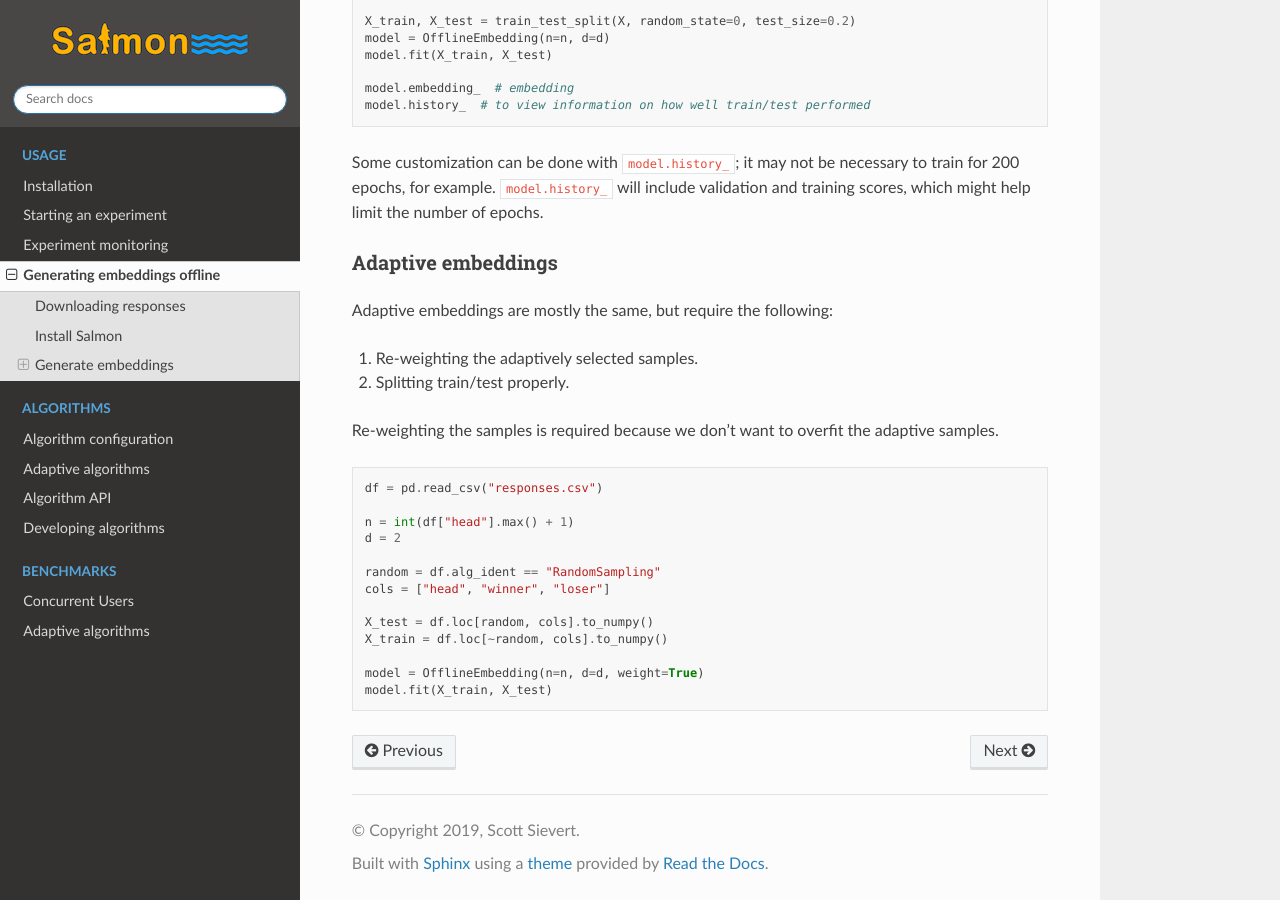
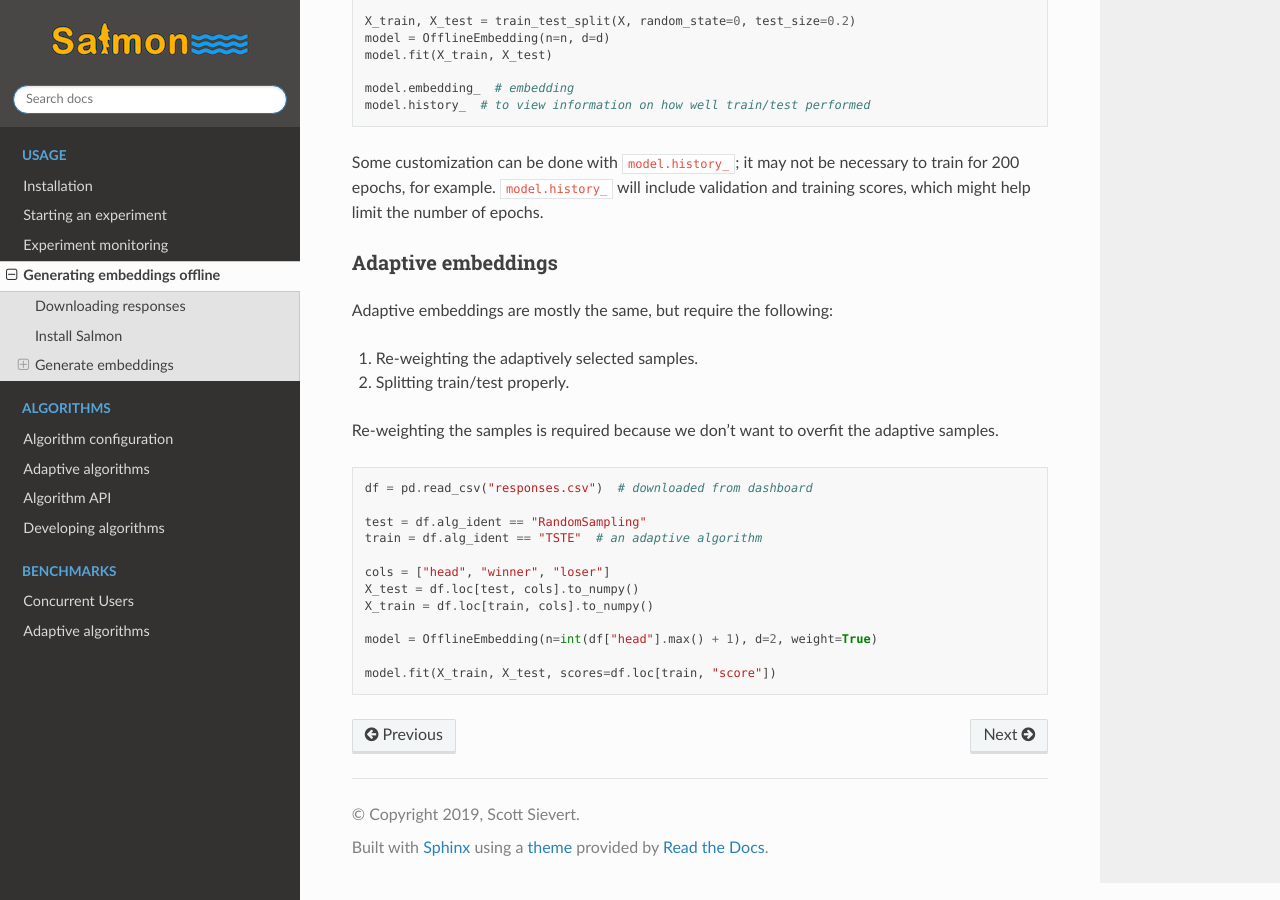
Before and after one commit to stsievert/salmon, a Sphinx documentation site: the page built from docs/source/offline.rst, in a window 1280 px wide and 900 px high, scrolled down 1102 px. Built offline with Sphinx 7.4.7 and the Read the Docs theme 2.0.0, drawn with Linux system fonts in a browser that asks for light colours.

```diff
--- a/docs/source/installation.rst
+++ b/docs/source/installation.rst
@@ -20,9 +20,9 @@ Experimentalist
    Community AMIs after searching "Salmon".
 6. Select an appropriate instance type.
 
-    * ``t3.large`` is recommended for passive algorithms (i.e, random sampling
-      or round robin).
-    * ``t2.2xlarge`` is recommended for adaptive algorithms (e.g, TSTE).
+    * ``t3.large`` is recommended for passive algorithms (i.e, random sampling).
+    * ``t3.xlarge`` is recommended for adaptive algorithms (e.g, TSTE).
+    * (note: https://ec2instances.info/ is a great resource to check costs)
 
 7. Don't click the big blue button yet. Continue to the rules page, and add
    these rules:
--- a/docs/source/offline.rst
+++ b/docs/source/offline.rst
@@ -76,16 +76,15 @@ adaptive samples.
 
 .. code-block:: python
 
-   df = pd.read_csv("responses.csv")
+   df = pd.read_csv("responses.csv")  # downloaded from dashboard
 
-   n = int(df["head"].max() + 1)
-   d = 2
+   test = df.alg_ident == "RandomSampling"
+   train = df.alg_ident == "TSTE"  # an adaptive algorithm
 
-   random = df.alg_ident == "RandomSampling"
    cols = ["head", "winner", "loser"]
+   X_test = df.loc[test, cols].to_numpy()
+   X_train = df.loc[train, cols].to_numpy()
 
-   X_test = df.loc[random, cols].to_numpy()
-   X_train = df.loc[~random, cols].to_numpy()
+   model = OfflineEmbedding(n=int(df["head"].max() + 1), d=2, weight=True)
 
-   model = OfflineEmbedding(n=n, d=d, weight=True)
-   model.fit(X_train, X_test)
+   model.fit(X_train, X_test, scores=df.loc[train, "score"])
```
